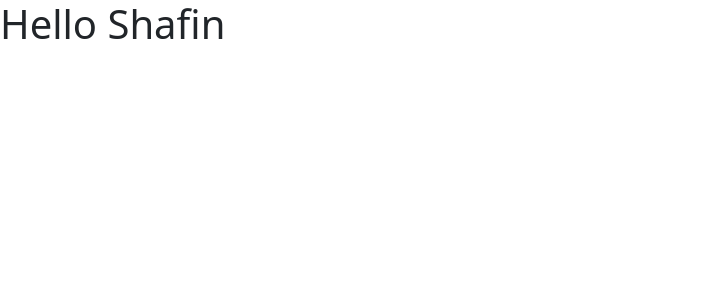
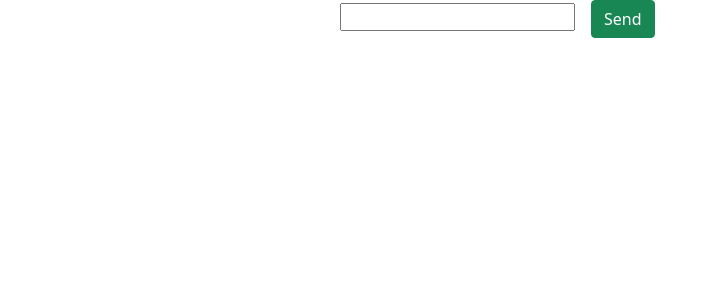
Before and after one commit to shahriarshafin/ubot, a Next.js app: page / in a window 1280 px wide. Shown: the top 300 px of the page, without its empty margins (0-715 px from the left). Built offline with nearby package versions, Linux system fonts and the light colour scheme.

Commit message:
added components, db, app

```diff
--- /dev/null
+++ b/components/BotText.jsx
@@ -0,0 +1,22 @@
+import styled from 'styled-components';
+
+const BotText = ({ text }) => {
+	return (
+		<>
+			<BubbleWrap>{text}</BubbleWrap>
+		</>
+	);
+};
+
+export default BotText;
+
+const BubbleWrap = styled.div`
+	border-radius: 15px;
+	border-bottom-left-radius: 0px;
+	background-color: cornflowerblue;
+	color: #fff;
+	padding: 0.25em 0.75em;
+	margin: 0.0625em;
+	max-width: 50%;
+	display: block;
+`;
--- /dev/null
+++ b/components/UserText.jsx
@@ -0,0 +1,22 @@
+import styled from 'styled-components';
+
+const UserText = ({ text }) => {
+	return (
+		<>
+			<BubbleWrap>{text}</BubbleWrap>
+		</>
+	);
+};
+
+export default UserText;
+const BubbleWrap = styled.div`
+	border-radius: 15px;
+	border-bottom-right-radius: 0px;
+	background-color: #efefef;
+	color: black;
+	padding: 0.25em 0.75em;
+	margin: 0.0625em;
+	max-width: 50%;
+	display: block;
+	align-self: flex-end;
+`;
--- /dev/null
+++ b/components/index.js
@@ -0,0 +1,3 @@
+import BotText from './BotText';
+import UserText from './UserText';
+export { BotText, UserText };
--- /dev/null
+++ b/data/db.json
@@ -0,0 +1,112 @@
+{
+	"conv": [
+		{
+			"id": "1",
+			"text": "Hello"
+		},
+		{
+			"id": "2",
+			"text": "ask in the Facebook group"
+		},
+		{
+			"id": "3",
+			"text": "I hacked Nasa"
+		},
+		{
+			"id": "4",
+			"text": "I don't care"
+		},
+		{
+			"id": "5",
+			"text": "forget it"
+		},
+		{
+			"id": "6",
+			"text": "I am human"
+		},
+		{
+			"id": "7",
+			"text": "I am a robot"
+		},
+		{
+			"id": "8",
+			"text": "Repeat it again"
+		},
+		{
+			"id": "9",
+			"text": "I am Ubot"
+		},
+		{
+			"id": "10",
+			"text": "Hello, how are you doing?"
+		},
+		{
+			"id": "11",
+			"text": "I don't know"
+		},
+		{
+			"id": "12",
+			"text": "Ask Google"
+		},
+		{
+			"id": "13",
+			"text": "Don't you have any advisor?"
+		},
+		{
+			"id": "14",
+			"text": "Are you stupid"
+		},
+		{
+			"id": "1",
+			"text": "UAP is Bashbagan. Don't you know?"
+		},
+		{
+			"id": "2",
+			"text": "How do I know about that?"
+		},
+		{
+			"id": "1",
+			"text": "I don't answer anything"
+		},
+		{
+			"id": "2",
+			"text": "UAP Plaza is the best place to buy stuff"
+		},
+		{
+			"id": "1",
+			"text": "Ask your CR"
+		},
+		{
+			"id": "2",
+			"text": "Shafin is a good boy"
+		},
+		{
+			"id": "1",
+			"text": "Shafin is my boss"
+		},
+		{
+			"id": "2",
+			"text": "visit google.com "
+		},
+		{
+			"id": "1",
+			"text": "Oops! I don't know'"
+		},
+		{
+			"id": "2",
+			"text": "I love you"
+		},
+		{
+			"id": "1",
+			"text": "Life is beautiful"
+		},
+		{
+			"id": "2",
+			"text": "I love you too"
+		},
+		{
+			"id": "1",
+			"text": "Chole geso tate ki?"
+		}
+	]
+}
--- a/package.json
+++ b/package.json
@@ -2,9 +2,9 @@
 	"name": "ubot-nextjs",
 	"private": true,
 	"scripts": {
-    "dev": "next dev",
+		"dev": "next dev -p 4000",
 		"build": "next build",
-    "start": "next start",
+		"start": "next start -p 4000",
 		"lint": "next lint"
 	},
 	"dependencies": {
--- a/pages/index.js
+++ b/pages/index.js
@@ -1,7 +1,74 @@
+import { useState } from 'react';
+import { Container } from 'react-bootstrap';
+import styled from 'styled-components';
+import { BotText, UserText } from '../components';
+
 export default function Home() {
+	const [userInput, setUserInput] = useState('');
+	const [userData, setUserData] = useState([]);
+	const [fetchData, setFetchData] = useState('Hi, I am Ubot 😊');
+
+	const handleSubmit = (e) => {
+		e.preventDefault();
+		setUserInput('');
+		getStaticProps();
+		createArr();
+	};
+
+	const getStaticProps = async () => {
+		const response = await fetch(`http://localhost:3000/conv`);
+		const data = await response.json();
+		setFetchData(data[Math.floor(Math.random() * 26) + 1].text);
+		// console.log(data[0].text);
+	};
+
+	const createArr = () => {
+		const newRecord = { userInput, fetchData };
+		const newArray = [...userData, newRecord];
+		setUserData(newArray);
+	};
+
 	return (
 		<>
-			<h1>Hello Shafin</h1>
+			<Container>
+				<Discussion>
+					{userData.map((item, index) => {
+						return (
+							<>
+								<UserText key={index} text={item.userInput} />
+								<BotText text={item.fetchData} />
+							</>
+						);
+					})}
+
+					<form action='' onSubmit={handleSubmit}>
+						<input
+							onChange={(e) => setUserInput(e.target.value)}
+							value={userInput}
+							name='userInput'
+							type='text'
+							autoComplete='off'
+						/>
+						<button type='submit' className='mx-3 btn btn-success'>
+							Send
+						</button>
+					</form>
+				</Discussion>
+			</Container>
 		</>
 	);
 }
+
+const Discussion = styled.div`
+	max-width: 600px;
+	margin: 0 auto;
+	display: flex;
+	flex-flow: column wrap;
+`;
+
+const getStaticProps = async () => {
+	const response = await fetch(`http://localhost:3000/conv`);
+	const data = await response.json();
+	// setFetchData(data[0].title);
+	console.log(data[Math.floor(Math.random() * 26) + 1].text);
+};
```
Lines whose indentation alone changed are shown as unchanged.
